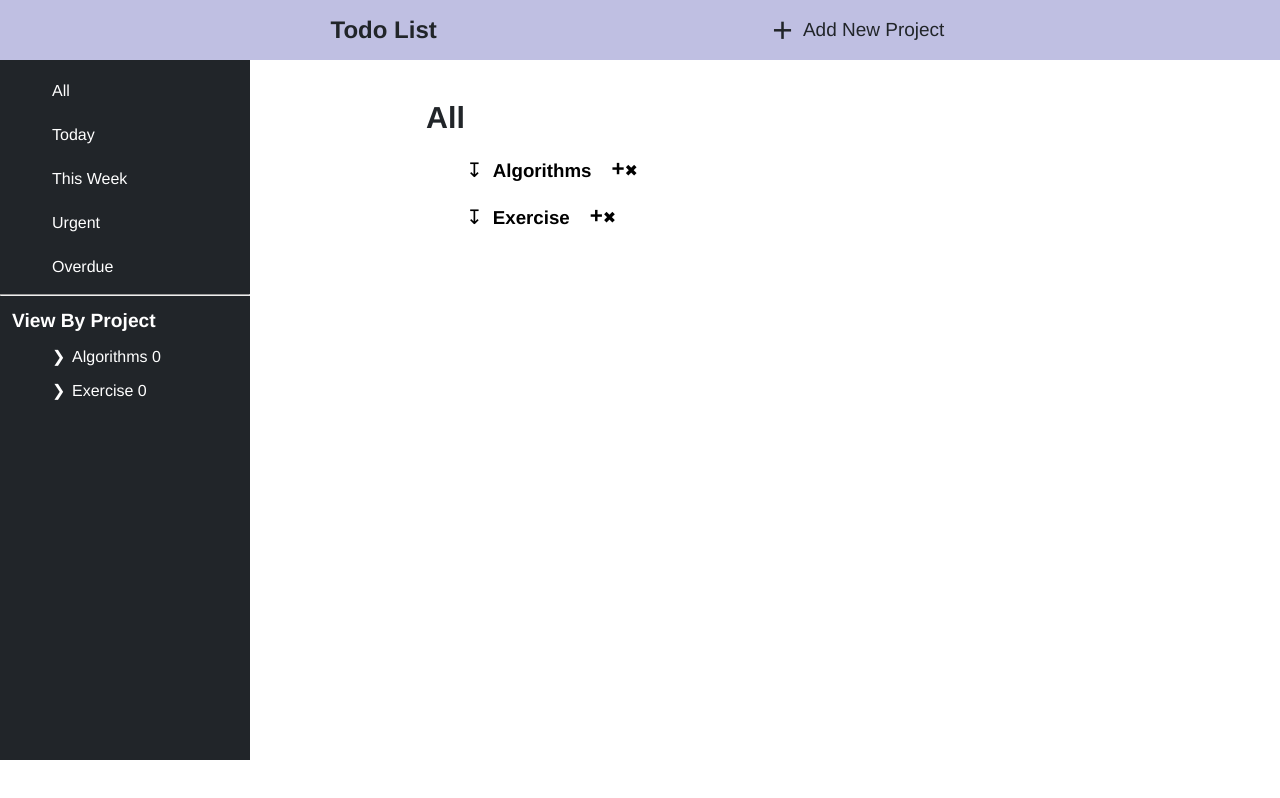
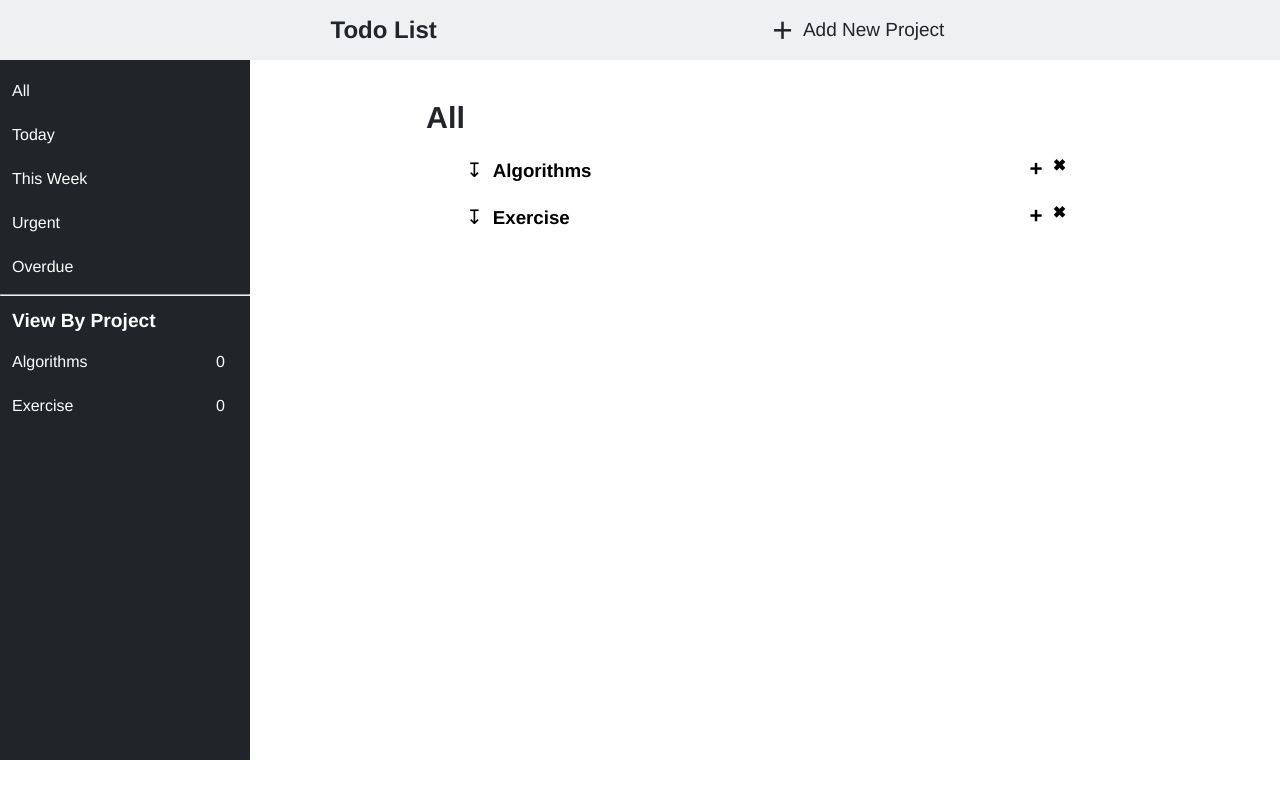
Before and after one commit to Dayo-Akinsola/Todo-List, a website built with webpack: page dist/index.html in a window 1280 px wide. Built offline with nearby package versions, Linux system fonts and the light colour scheme.

Commit message:
Changed page header background colour

```diff
--- a/src/style.css
+++ b/src/style.css
@@ -15,7 +15,7 @@ body{
     padding-bottom: 10px;
     color: #212529;
     width: 100%;
-    background-color: #00008c40;
+    background-color: #eef0f2;
 }
 
 #page-heading{
@@ -45,6 +45,18 @@ body{
     align-items: center;
 }
 
+.delete-project-btn{
+    font-size: 1.0rem;
+    font-weight: 700;
+    margin-left: 10px;
+    cursor: pointer;
+}
+
+.symbol-container{
+    display: flex;
+    align-items: stretch;
+}
+
 #add-project-text{
     font-size: 19px;
     padding-left: 10px;
@@ -72,6 +84,7 @@ body{
 .display-categories{
     padding-top: 10px;
     list-style-type: none;
+    padding-left: 0;
 }
 
 .category-item{
@@ -184,6 +197,7 @@ body{
     display: flex;
     flex-direction: row;
     align-items: flex-end;
+    justify-content: space-between;
 }
 
 .project-heading{
@@ -213,6 +227,7 @@ body{
 .todo-list-item{
     background-color: #eef0f2;
     padding: 0px 10px 0px 5px;
+    border-style: outset;
     border-radius: 8px;
     margin: 5px 0 5px 20px;
     overflow-wrap: anywhere;
@@ -292,15 +307,30 @@ body{
 
 .sidebar-project{
     margin-top: 16px;
+    display: flex;
+    justify-content: space-between;
+    padding-top: 5px;
+    padding-bottom: 5px;
+    word-break: break-all;
+    align-items: center;
 }
 
+.sidebar-project:hover{
+    cursor: pointer;
+    background-color: darkgrey;
+}
+
+.task-tally{
+    padding-right: 25px;
+}
 .sidebar-projects-list{
     list-style-type: none;
     align-items: baseline;
     margin-top: 10px;
+    padding-left: 0;
 }
 
-.sidebar-project-name::before{
+.sidebar-project-nam::before{
     list-style-type: none;
     width: 1.25em;
     line-height: 0;
```
